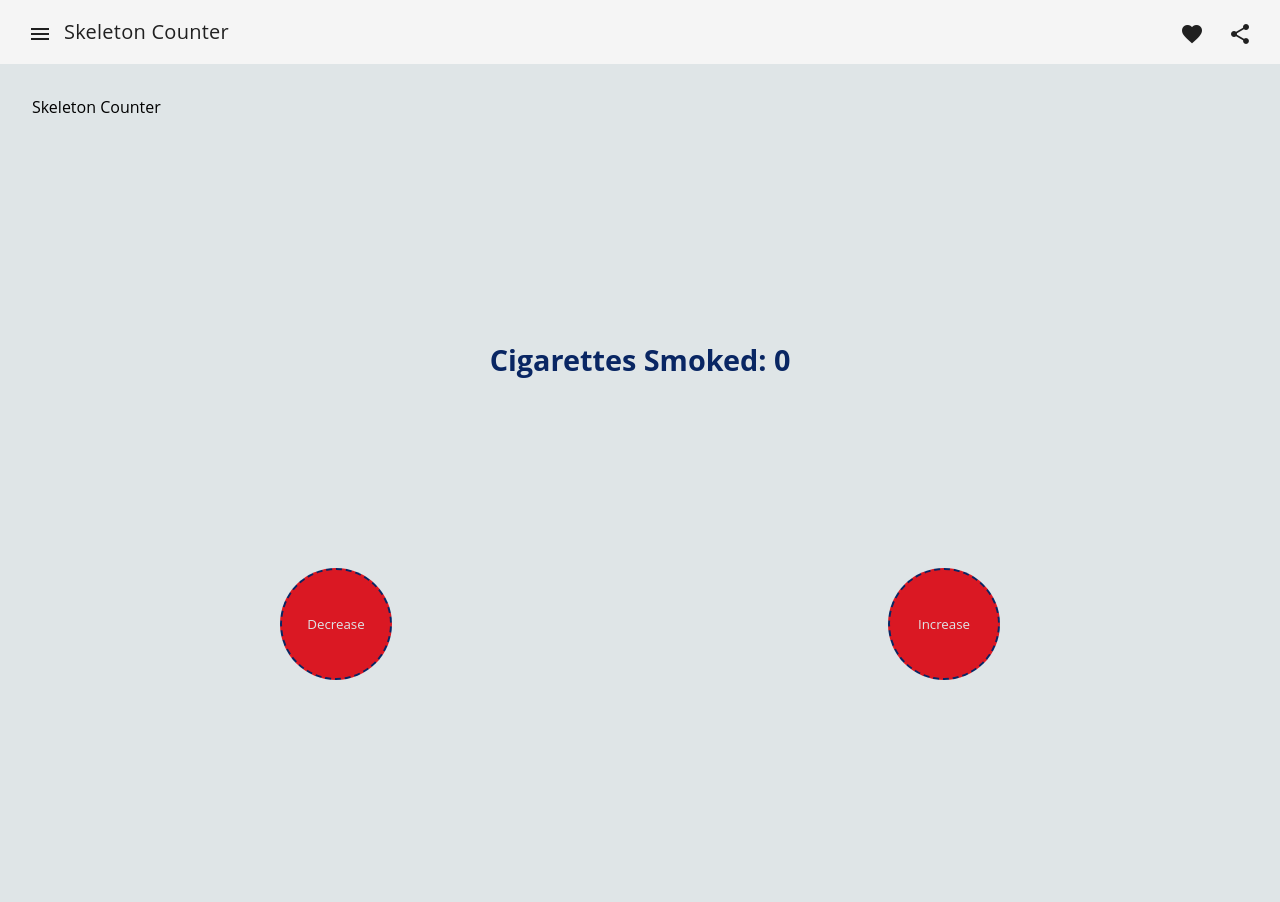
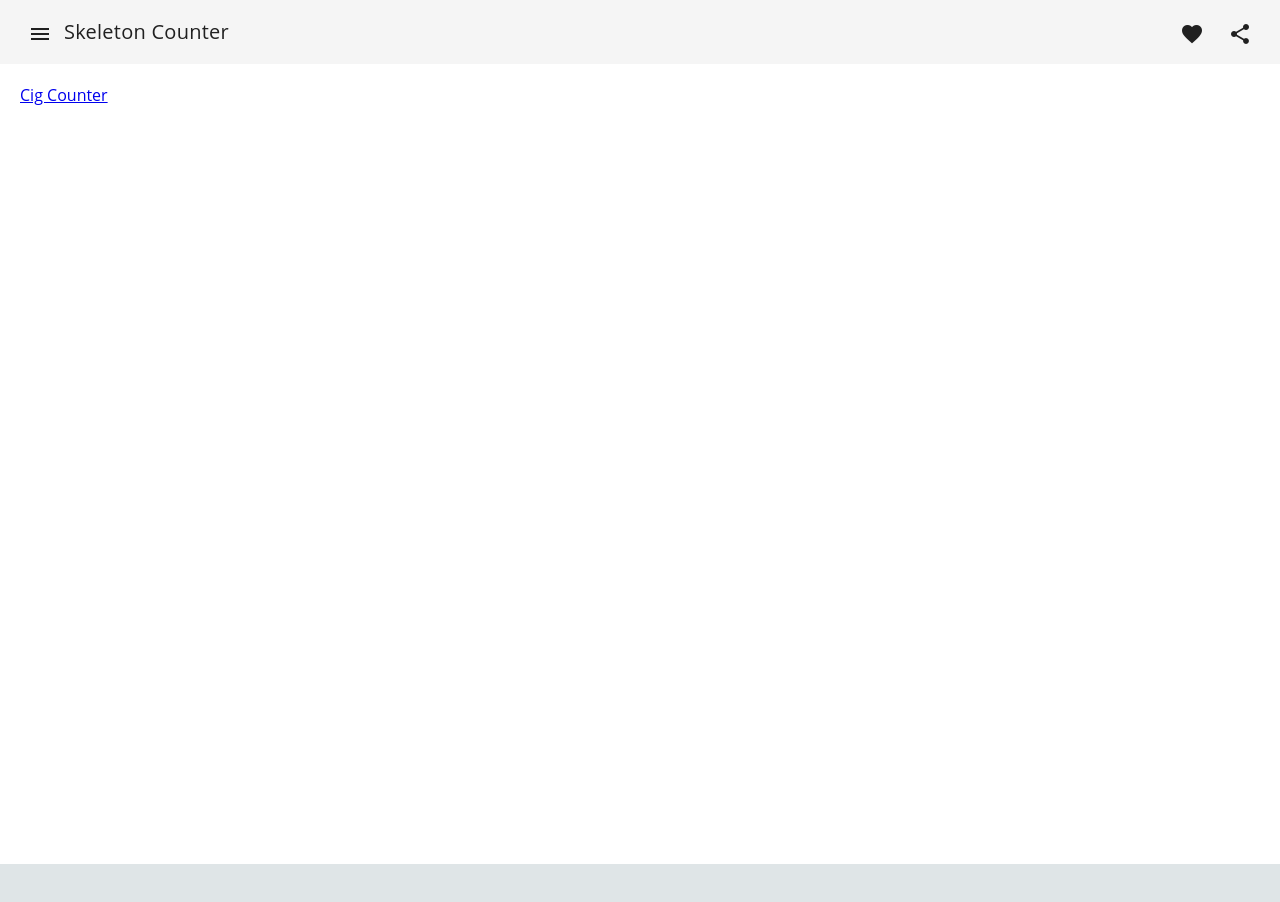
Before and after one commit to cagatay-usta/pwa-counter-skeleton, an Angular app: page /cig-counter in a window 1280 px wide. Both pictures are taken after a click on the button "menu". After the commit the page ends 864 px from the top, so only its background shows below. Built offline with nearby package versions, Linux system fonts and the light colour scheme.

Commit message:
implement basic drawer sidenav

```diff
--- a/src/app/app.component.html
+++ b/src/app/app.component.html
@@ -1,5 +1,5 @@
-<app-header></app-header>
-<main>
-  <p>Skeleton Counter</p>
-  <router-outlet></router-outlet>
-</main>
+<app-header>
+  <main>
+    <router-outlet></router-outlet>
+  </main>
+</app-header>
--- a/src/app/app.module.ts
+++ b/src/app/app.module.ts
@@ -11,6 +11,7 @@ import { BrowserAnimationsModule } from '@angular/platform-browser/animations';
 import { MatIconModule } from '@angular/material/icon';
 import { MatButtonModule } from '@angular/material/button';
 import { MatToolbarModule } from '@angular/material/toolbar';
+import { MatSidenavModule } from '@angular/material/sidenav'
 
 const appRoutes: Routes = [
   { path: 'cig-counter', component: CigCounterComponent },
@@ -32,6 +33,7 @@ const appRoutes: Routes = [
     MatIconModule,
     MatButtonModule,
     MatToolbarModule,
+    MatSidenavModule
   ],
   providers: [],
   bootstrap: [AppComponent],
--- a/src/app/header/header.component.html
+++ b/src/app/header/header.component.html
@@ -1,6 +1,6 @@
 <mat-toolbar class="menu-toolbar">
   <div class="menu-container">
-    <button mat-icon-button class="menu-icon">
+    <button mat-icon-button class="menu-icon" (click)="drawer.toggle()">
       <mat-icon>menu</mat-icon>
     </button>
     <span>Skeleton Counter</span>
@@ -15,3 +15,9 @@
     </button>
   </div>
 </mat-toolbar>
+<mat-drawer-container class="container" autosize>
+  <mat-drawer #drawer class="sidenav" mode="over">
+    <a routerLink="cig-counter">Cig Counter</a>
+  </mat-drawer>
+  <mat-drawer-content> <ng-content></ng-content> </mat-drawer-content>
+</mat-drawer-container>
--- a/src/app/header/header.component.scss
+++ b/src/app/header/header.component.scss
@@ -10,3 +10,15 @@
     align-items: center;
   }
 }
+
+
+
+.sidenav {
+  padding: 20px;
+  width: 100dvw;
+  height: 100%;
+}
+
+.container {
+  height: 100%;
+}
```
